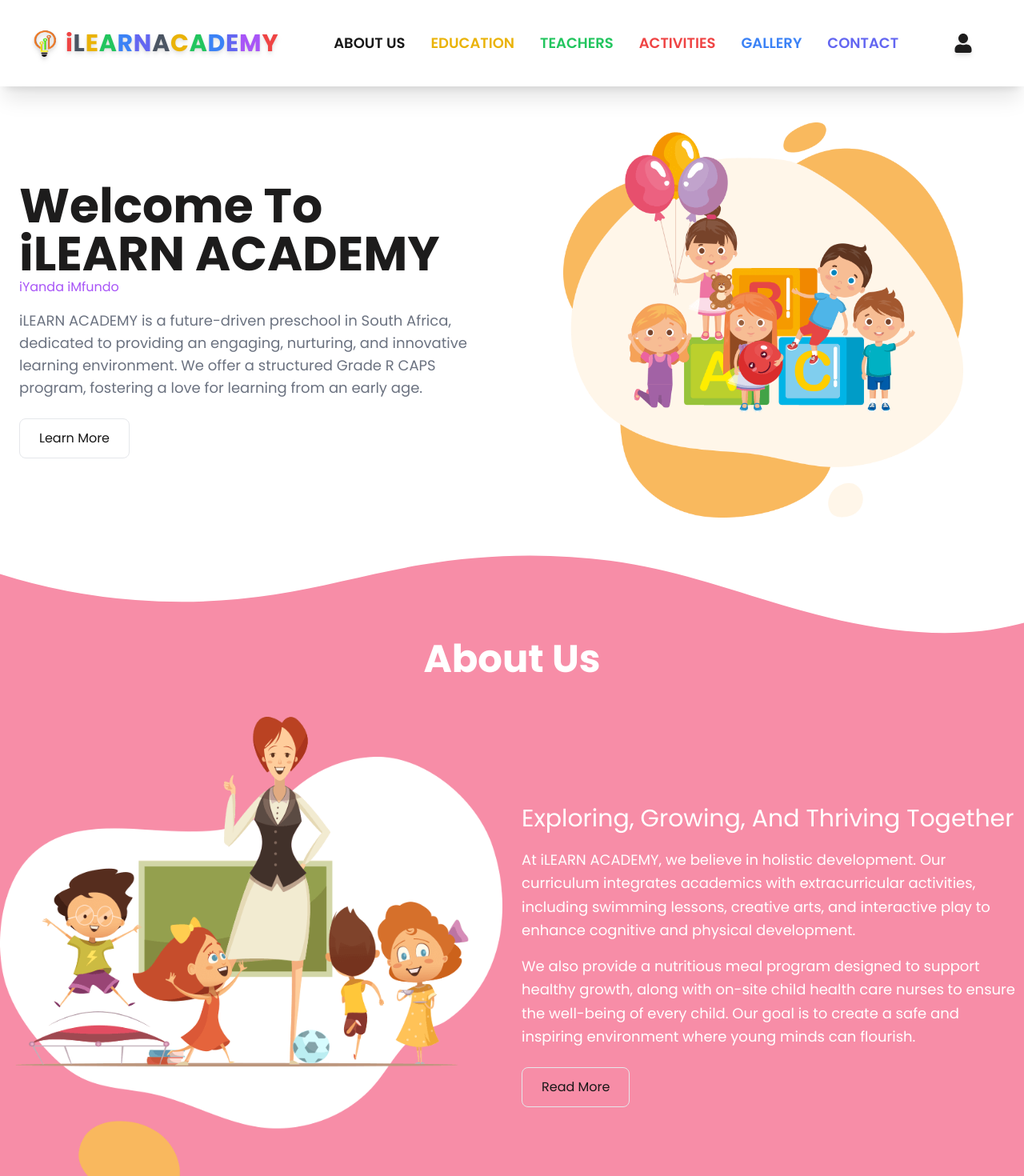
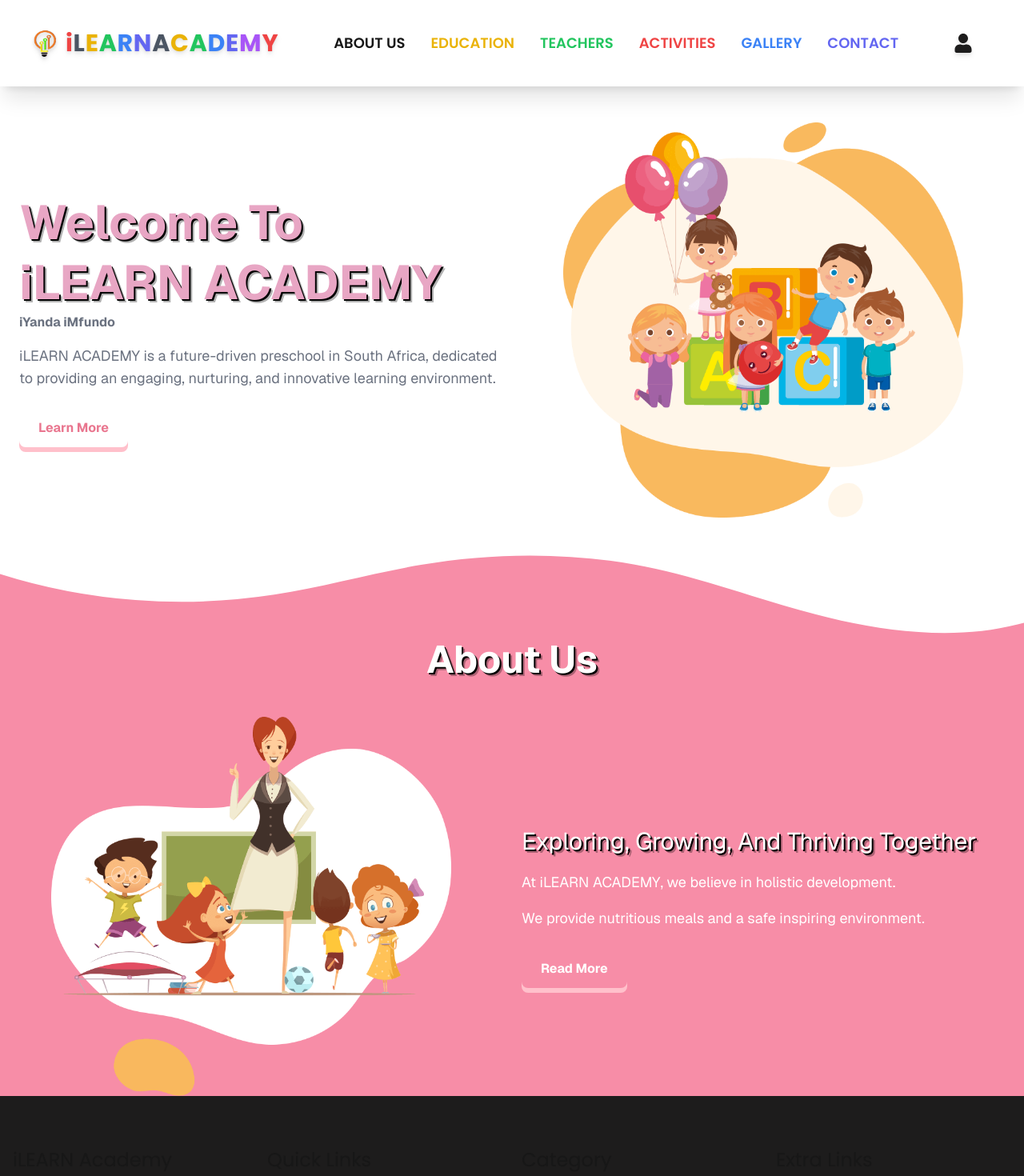
Before and after one commit to Masimbakutendaishe/iLearn, a Next.js app: page / in a window 1280 px wide. Shown: the top 1470 px of the page at 80% size. Built offline with nearby package versions, Linux system fonts and the light colour scheme.

Commit message:
Refactor Home component and styles in index.js

```diff
--- a/pages/index.js
+++ b/pages/index.js
@@ -1,62 +1,170 @@
 import Image from "next/image";
-import { Geist, Geist_Mono } from "next/font/google";
-import homeImage from '../public/home.png';
+import { Geist } from "next/font/google";
+
+const geist = Geist({
+  subsets: ["latin"],
+  weight: ["400", "700"],
+});
 
 export default function Home() {
   return (
-    <div>
-    <section className=" relative flex flex-wrap items-center min-h-screen gap-6 p-6 " id="home">
-      <div className="flex-1 ">
-        <h3 className="text-6xl font-bold text-black">
-          Welcome To <br></br>
-          <span className="text-orange-400">iLEARN ACADEMY</span>
+    <div className={geist.className}>
+
+      <style jsx>{`
+        /* 🌈 Soft Pastel Rainbow Flicker */
+@keyframes rainbowFlicker {
+  0% { color: #f4a6b8; }   /* soft pink */
+  16% { color: #f7c59f; }  /* soft peach */
+  33% { color: #f9e79f; }  /* soft yellow */
+  50% { color: #a8e6a3; }  /* soft green */
+  66% { color: #a3c9f9; }  /* soft blue */
+  83% { color: #c3a6e8; }  /* soft purple */
+  100% { color: #f4a6b8; } /* back to pink */
+}
+
+        .rainbow-text {
+          animation: rainbowFlicker 3s infinite;
+        }
+
+        /* 🫧 Image Breathing */
+        @keyframes breathe {
+          0%, 100% { transform: scale(1); }
+          50% { transform: scale(1.04); }
+        }
+
+        .breathe {
+          animation: breathe 4s ease-in-out infinite;
+        }
+
+        /* 🎭 3D Shadow Text */
+        .text-3d {
+          text-shadow:
+            2px 2px 0 #000,
+            4px 4px 0 rgba(0,0,0,0.3);
+        }
+
+        /* 🔘 Button 3D Effect */
+        .btn-3d {
+          box-shadow: 0 6px 0 pink;
+          transition: all 0.2s ease;
+
+        }
+
+        .btn-3d:hover {
+          background: white;
+          color: orange;
+          box-shadow: 0 2px 0 orange;
+          transform: translateY(4px);
+        }
+      `}</style>
+
+      {/* HERO SECTION */}
+      <section
+        className="relative flex flex-wrap items-center min-h-screen gap-6 p-6"
+        id="home"
+      >
+        <div className="flex-1">
+
+          <h3 className="text-6xl font-bold rainbow-text text-3d leading-tight">
+            Welcome To <br />
+            <span className="rainbow-text text-3d">
+              iLEARN ACADEMY
+            </span>
           </h3>
-        <p className="text-purple-500">iYanda iMfundo</p>
+
+          <p className="text-gray-500 font-semibold">
+            iYanda iMfundo
+          </p>
+
           <p className="mt-4 text-lg text-gray-500">
-        iLEARN ACADEMY is a future-driven preschool in South Africa, dedicated to providing an engaging, nurturing, and innovative learning environment. We offer a structured Grade R CAPS program, fostering a love for learning from an early age.
+            iLEARN ACADEMY is a future-driven preschool in South Africa,
+            dedicated to providing an engaging, nurturing, and innovative learning environment.
           </p>
-        <a href="#" className="inline-block px-6 py-3 mt-6 text-orange-400 border border-orange-400 rounded-lg hover:bg-orange-400 hover:text-white transition">
+
+          {/* BUTTON */}
+          <a
+            href="#"
+            className="inline-block px-6 py-3 mt-6 text-pink bg-white rounded-lg btn-3d font-semibold"
+          >
             Learn More
           </a>
-      </div>
-      <div className="flex-1 flex justify-center">
-        <Image src="/home.png" alt="Kindergarten Image" width={500} height={500} />
+
         </div>
 
+        {/* IMAGE */}
+        <div className="flex-1 flex justify-center">
+          <Image
+            src="/home.png"
+            alt="Kindergarten Image"
+            width={500}
+            height={500}
+            className="breathe"
+          />
+        </div>
+
+        {/* WAVE */}
         <div className="absolute bottom-0 left-0 w-full overflow-hidden leading-none">
-        <svg data-name="Layer 1" xmlns="http://www.w3.org/2000/svg" viewBox="0 0 1200 120" preserveAspectRatio="none" className="relative block w-full h-[107px] rotate-360">
-          <path d="M985.66,92.83C906.67,72,823.78,31,743.84,14.19c-82.26-17.34-168.06-16.33-250.45.39-57.84,11.73-114,31.07-172,41.86A600.21,600.21,0,0,1,0,27.35V120H1200V95.8C1132.19,118.92,1055.71,111.31,985.66,92.83Z" fill="#f78da7"></path>
+          <svg
+            viewBox="0 0 1200 120"
+            preserveAspectRatio="none"
+            className="relative block w-full h-[107px]"
+          >
+            <path
+              d="M985.66,92.83C906.67,72,823.78,31,743.84,14.19c-82.26-17.34-168.06-16.33-250.45.39-57.84,11.73-114,31.07-172,41.86A600.21,600.21,0,0,1,0,27.35V120H1200V95.8C1132.19,118.92,1055.71,111.31,985.66,92.83Z"
+              fill="#f78da7"
+            />
           </svg>
         </div>
       </section>
 
-
-      <section className="about" style={{backgroundColor:"#f78da7"}} id="about">
-        <h1 className="text-5xl font-bold text-center text-white mb-12">
+      {/* ABOUT SECTION */}
+      <section
+        className="about"
+        style={{ backgroundColor: "#f78da7" }}
+        id="about"
+      >
+        <h1 className="text-5xl font-bold text-center text-white mb-12 text-3d">
           <span className="text-orange-400">About</span> Us
         </h1>
+
         <div className="flex flex-wrap items-center gap-6">
+
+          <div className="flex-1 flex justify-center">
+            <Image
+              src="/about us.png"
+              alt="About Us"
+              width={500}
+              height={500}
+              className="breathe"
+            />
+          </div>
+
           <div className="flex-1">
-            <Image src="/about us.png" alt="About Us" width={500} height={500} className="w-full h-full" />
-          </div>
-          <div className="flex-1">
-            <h3 className="text-3xl text-white leading-snug">
+            <h3 className="text-3xl text-white leading-snug text-3d">
               Exploring, Growing, And Thriving Together
             </h3>
+
             <p className="text-lg text-white mt-4 leading-relaxed">
-              At iLEARN ACADEMY, we believe in holistic development. Our curriculum integrates academics with extracurricular activities, including swimming lessons, creative arts, and interactive play to enhance cognitive and physical development.
+              At iLEARN ACADEMY, we believe in holistic development.
             </p>
+
             <p className="text-lg text-white mt-4 leading-relaxed">
-            We also provide a nutritious meal program designed to support healthy growth, along with on-site child health care nurses to ensure the well-being of every child. Our goal is to create a safe and inspiring environment where young minds can flourish.
+              We provide nutritious meals and a safe inspiring environment.
+            </p>
 
-            </p>
-            <a href="#" className="inline-block px-6 py-3 mt-6 text-orange-400 border border-orange-400 rounded-lg hover:bg-orange-400 hover:text-white transition">
+            {/* BUTTON */}
+            <a
+              href="#"
+              className="inline-block px-6 py-3 mt-6 text-white bg-orange-400 rounded-lg btn-3d font-semibold"
+            >
               Read More
             </a>
+
           </div>
+
         </div>
       </section>
+
     </div>
-
   );
 }
```
Lines whose indentation alone changed are shown as unchanged.
